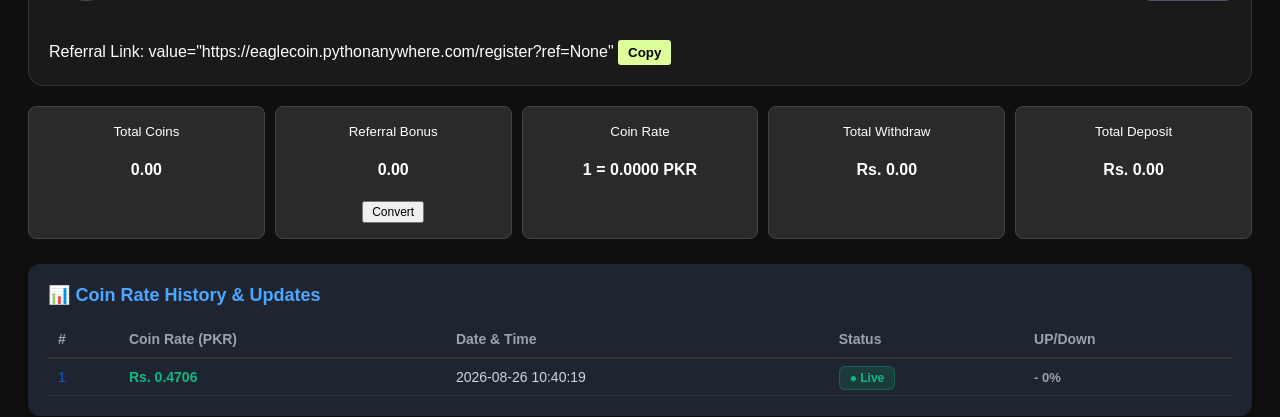
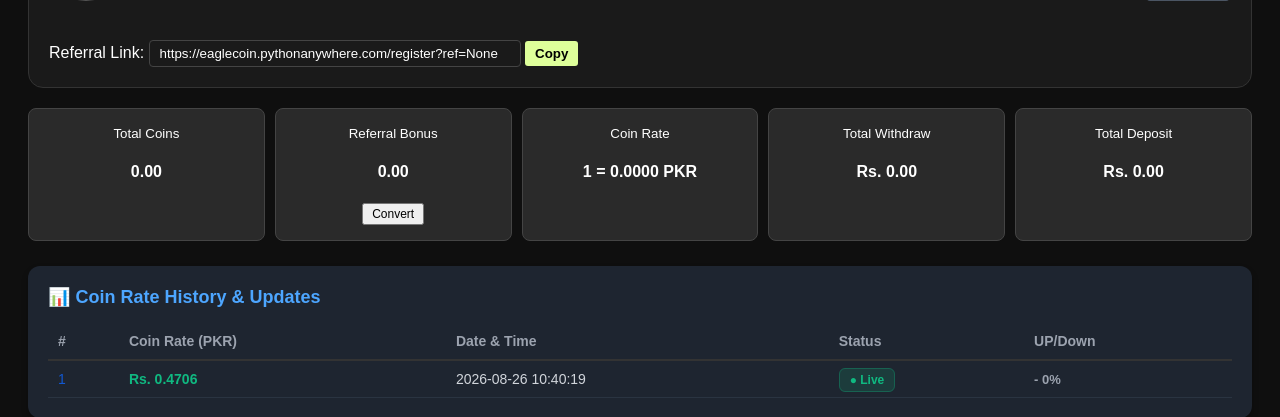
Before and after one commit to Eaglecoins/Eagle_coin, a Flask app: page /dashboard in a window 1280 px wide. Shown: the part 122-539 px from the top of the page. Run offline with Flask 3, Linux system fonts and the light colour scheme; the visitor is signed in with stand-in values (Sample User, id 1); data comes from the database, SQL or seed files in the repository; data that the repository does not hold is empty; grey boxes are pictures that could not be loaded.

Commit message:
Fix referral link input styling

```diff
--- a/templates/dashboard.html
+++ b/templates/dashboard.html
@@ -142,7 +142,7 @@
     <!-- ریفرل لنک پروفائل کے بالکل نیچے -->
     <div style="margin-top: 15px;">
         <p style="margin: 0;">Referral Link:
-            value="https://eaglecoin.pythonanywhere.com/register?ref={{ user['referral_code'] }}"
+            <input type="text" id="reflink" value="https://eaglecoin.pythonanywhere.com/register?ref={{ user['referral_code'] }}" readonly style="background: #1a1a1a; color: #fff; border: 1px solid #444; padding: 5px 10px; border-radius: 4px; width: 350px;">
             <button onclick="copyLink()" style="background: #deff9a; cursor: pointer; padding: 5px 10px; border:none; border-radius:3px; font-weight: bold;">Copy</button>
         </p>
     </div>
```
